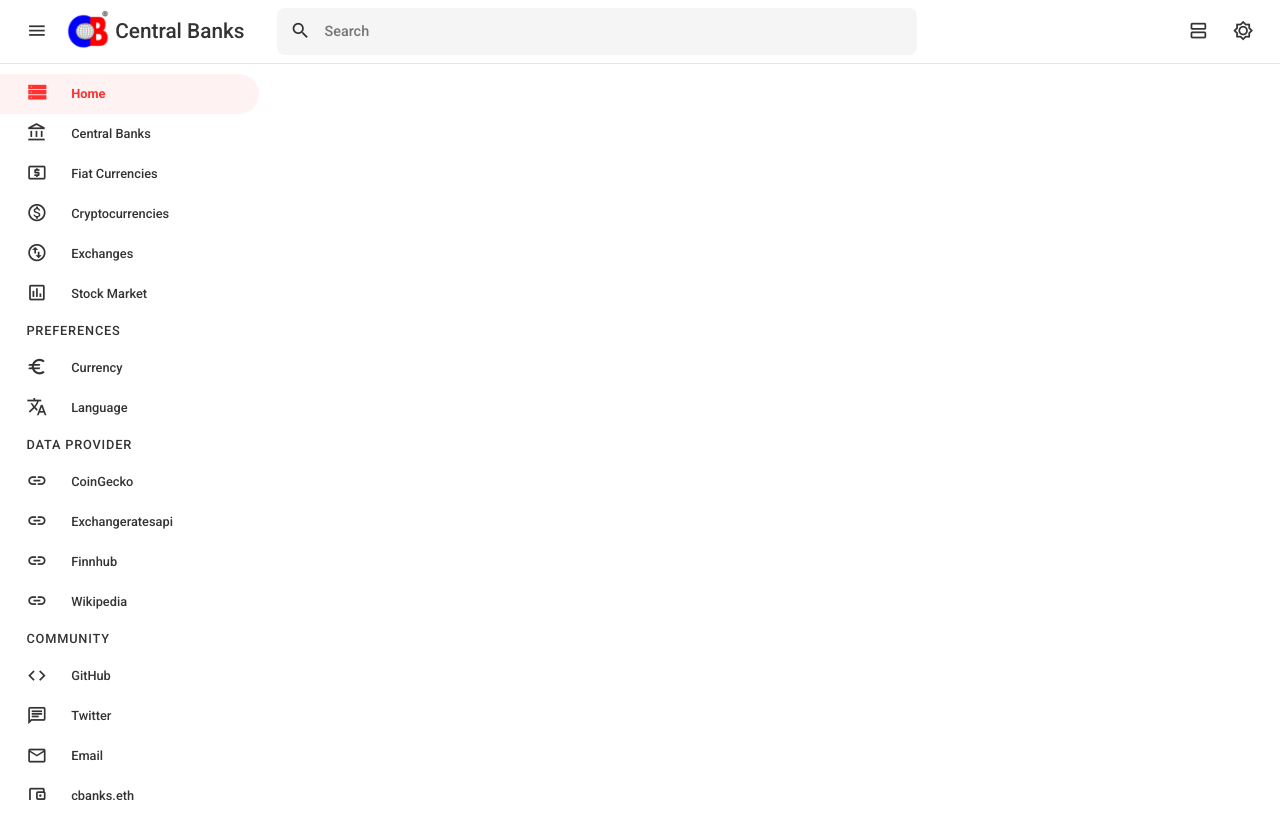
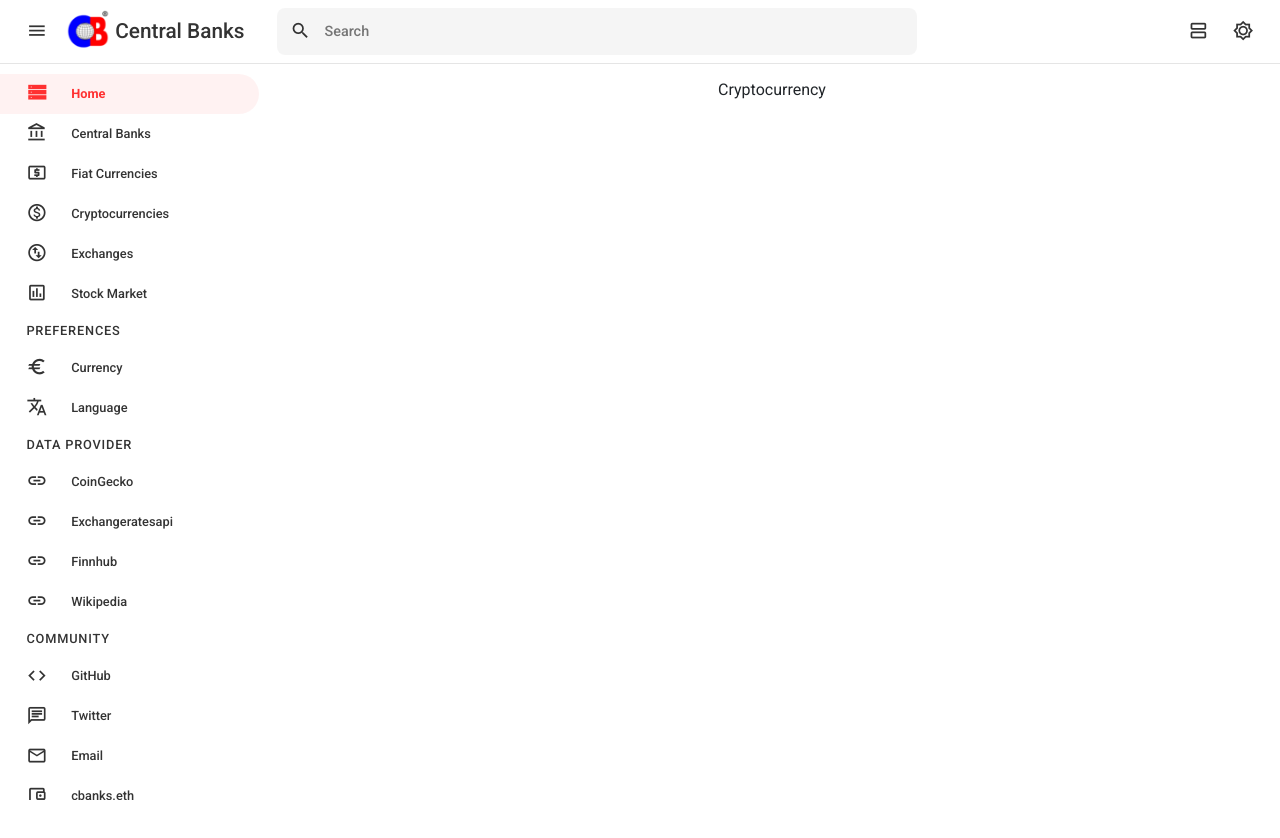
Before and after one commit to springscarpenter/cbanks, a React (Create React App) app in the folder client/: page /cryptocurrencies/1 in a window 1280 px wide. Shown: the top 838 px of the page. Before the commit the page ends 800 px from the top, so only its background shows below. Built offline with nearby package versions, Linux system fonts and the light colour scheme; grey boxes are pictures that could not be loaded.

Commit message:
Create pages and routes

```diff
--- a/client/src/App.css
+++ b/client/src/App.css
@@ -249,3 +249,31 @@
   text-transform: none;
   color: var(--foundation-color);
 }
+
+/* Main Content */
+.main-content {
+  display: flex;
+  margin-top: 4rem;
+}
+
+.main-spacing-left {
+  min-width: 16.5rem;
+}
+
+.main-content-body {
+  width: 100%;
+  min-height: 100vh;
+  display: flex;
+  justify-content: center;
+  padding: 1rem;
+  margin-bottom: 3rem;
+}
+
+.main-content-body.justify-left {
+  justify-content: left;
+}
+
+.main-content-container {
+  width: 1200px;
+  max-width: 1200px;
+}
--- a/client/src/App.js
+++ b/client/src/App.js
@@ -1,14 +1,54 @@
-import React, { Fragment } from 'react';
+import React from 'react';
+import {
+  BrowserRouter as Router,
+  Switch,
+  Route,
+  Redirect,
+} from 'react-router-dom';
+import Home from './pages/Home';
+import CentralBanks from './pages/CentralBanks';
+import FiatCurrencies from './pages/FiatCurrencies';
+import FiatCurrency from './pages/FiatCurrency';
+import Cryptocurrencies from './pages/Cryptocurrencies';
+import Cryptocurrency from './pages/Cryptocurrency';
+import Exchanges from './pages/Exchanges';
+import Exchange from './pages/Exchange';
+import StockMarket from './pages/StockMarket';
 import Header from './components/layout/header/Header';
 import Menu from './components/layout/menu/Menu';
 import './App.css';
 
 function App() {
   return (
-    <Fragment>
+    <Router>
       <Header />
       <Menu />
-    </Fragment>
+      <main className='main-content'>
+        <div className='main-spacing-left' />
+        <div className='main-content-body'>
+          <Switch>
+            <Route exact path='/' component={Home} />
+            <Route exact path='/central-banks' component={CentralBanks} />
+            <Route exact path='/fiat-currencies' component={FiatCurrencies} />
+            <Route exact path='/fiat-currencies/:id' component={FiatCurrency} />
+            <Route
+              exact
+              path='/cryptocurrencies'
+              component={Cryptocurrencies}
+            />
+            <Route
+              exact
+              path='/cryptocurrencies/:id'
+              component={Cryptocurrency}
+            />
+            <Route exact path='/exchanges' component={Exchanges} />
+            <Route exact path='/exchanges/:id' component={Exchange} />
+            <Route exact path='/stock-market' component={StockMarket} />
+            <Redirect from='*' to='/' />
+          </Switch>
+        </div>
+      </main>
+    </Router>
   );
 }
 
--- /dev/null
+++ b/client/src/pages/CentralBanks.js
@@ -0,0 +1,7 @@
+import React from 'react';
+
+const CentralBanks = () => {
+  return <div>Central Banks</div>;
+};
+
+export default CentralBanks;
--- /dev/null
+++ b/client/src/pages/Cryptocurrencies.js
@@ -0,0 +1,7 @@
+import React from 'react';
+
+const Cryptocurrencies = () => {
+  return <div>Cryptocurrencies</div>;
+};
+
+export default Cryptocurrencies;
--- /dev/null
+++ b/client/src/pages/Cryptocurrency.js
@@ -0,0 +1,7 @@
+import React from 'react';
+
+const Cryptocurrency = () => {
+  return <div>Cryptocurrency</div>;
+};
+
+export default Cryptocurrency;
--- /dev/null
+++ b/client/src/pages/Exchange.js
@@ -0,0 +1,7 @@
+import React from 'react';
+
+const Exchange = () => {
+  return <div>Exchange</div>;
+};
+
+export default Exchange;
--- /dev/null
+++ b/client/src/pages/Exchanges.js
@@ -0,0 +1,7 @@
+import React from 'react';
+
+const Exchanges = () => {
+  return <div>Exchanges</div>;
+};
+
+export default Exchanges;
--- /dev/null
+++ b/client/src/pages/FiatCurrencies.js
@@ -0,0 +1,7 @@
+import React from 'react';
+
+const FiatCurrencies = () => {
+  return <div>Fiat Currencies</div>;
+};
+
+export default FiatCurrencies;
--- /dev/null
+++ b/client/src/pages/FiatCurrency.js
@@ -0,0 +1,7 @@
+import React from 'react';
+
+const FiatCurrency = () => {
+  return <div>Fiat Currency</div>;
+};
+
+export default FiatCurrency;
--- /dev/null
+++ b/client/src/pages/Home.js
@@ -0,0 +1,7 @@
+import React from 'react';
+
+const Home = () => {
+  return <div>Home</div>;
+};
+
+export default Home;
--- /dev/null
+++ b/client/src/pages/StockMarket.js
@@ -0,0 +1,7 @@
+import React from 'react';
+
+const StockMarket = () => {
+  return <div>Stock Market</div>;
+};
+
+export default StockMarket;
```
